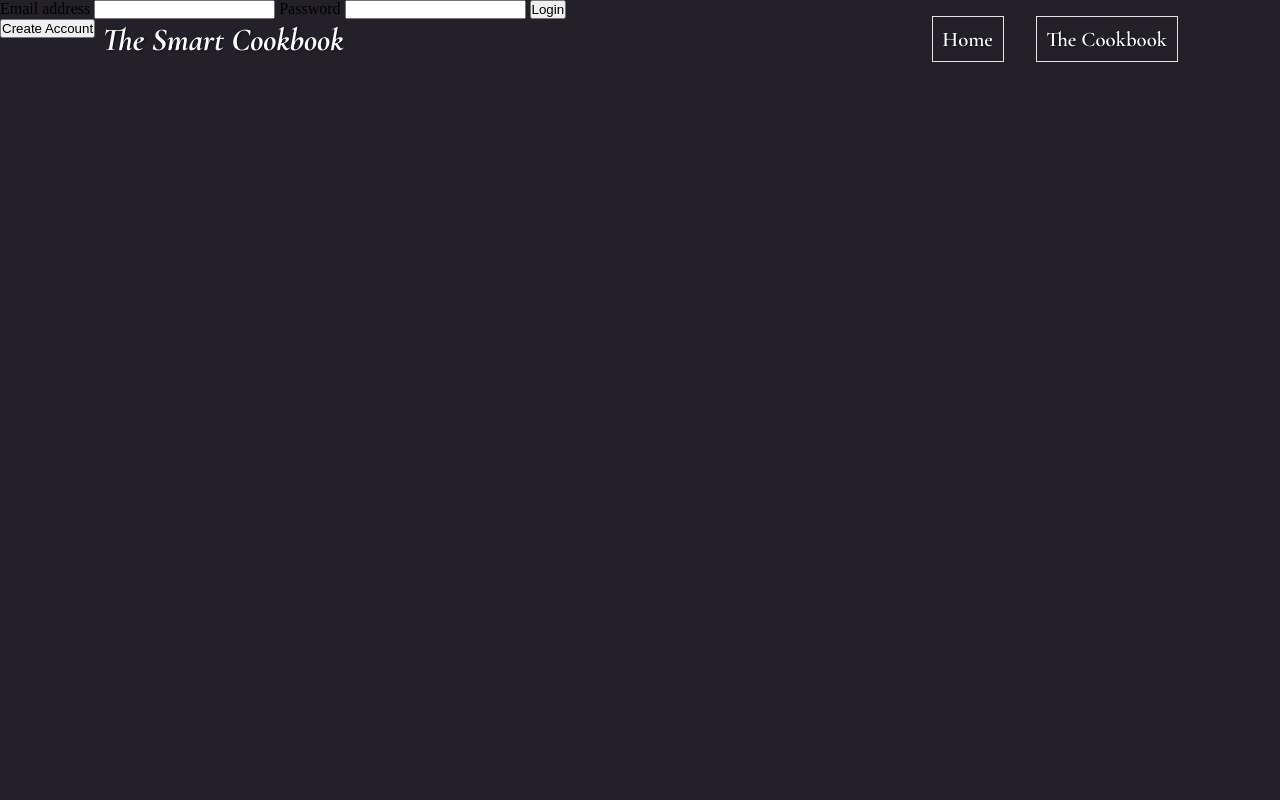
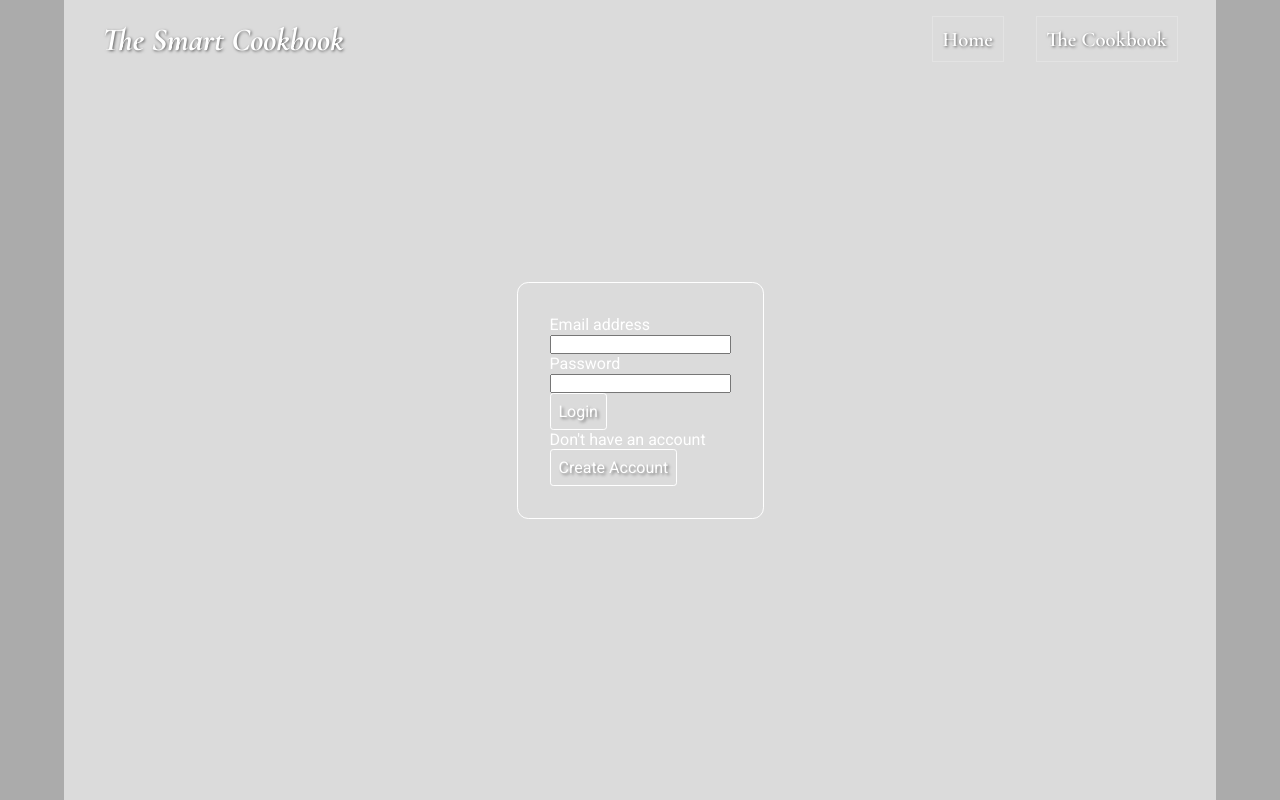
Before and after one commit to AlixMcGill/The-Smart-Cookbook, a website: page public/HTML/login.html in a window 1280 px wide. Drawn offline with nearby package versions, Linux system fonts and the light colour scheme.

Commit message:
Login and Create accounts front end setup

```diff
--- a/public/CSS/login.css
+++ b/public/CSS/login.css
@@ -0,0 +1,41 @@
+#login-form {
+    width: 90%;
+    height: 100vh;
+    display: flex;
+    justify-content: center;
+    align-items: center;
+    color: white;
+    font-family: "Roboto", sans-serif;
+    background-color: rgb(219, 219, 219);
+    margin-left: 5%;
+}
+
+.form-content-wrapper {
+    width: min-content;
+    padding: 2rem;
+    border: 1px solid white;
+    border-radius: .7rem;
+    display: flex;
+    flex-direction: column;
+    justify-content: center;
+}
+
+.form-content-wrapper h2 {
+    font-size: 1rem;
+    font-weight: 400;
+}
+
+button, input[type="submit"] {
+    padding: .5rem .5rem;
+    border: 1px solid white;
+    border-radius: .2rem;
+    text-shadow: 2px 2px 3px rgba(0, 0, 0, 0.4);
+    transition-duration: 1s;
+}
+
+button:hover, input[type="submit"]:hover {
+    background-color: rgb(200, 200, 200);
+    text-shadow: 2px 2px 3px rgba(0, 0, 0, 0.6);
+    border-radius: .5rem;
+    cursor: pointer;
+}
--- a/public/CSS/style.css
+++ b/public/CSS/style.css
@@ -13,6 +13,20 @@ a {
     all: unset;
 }
 
+button {
+    all: unset;
+}
+
+button:focus {
+    outline: revert;
+}
+
+input[type="submit"] {
+    all: unset;
+}
+
+/* Global styles */
+
 body {
-    background-color: rgb(35, 32, 42);
+    background-color: rgb(171, 171, 171);
 }
--- a/public/HTML/login.html
+++ b/public/HTML/login.html
@@ -17,6 +17,7 @@
         </nav>
     </header>
     <article id="login-form">
+        <div class="form-content-wrapper">
             <form action="">
                 <label for="email">Email address</label>
                 <input id="email" type="text">
@@ -24,8 +25,11 @@
                 <input id="password" type="text">
                 <input type="submit" value="Login">
             </form>
-
+            <h2>Don't have an account</h2>
+            <a href="./createAccount.html">
                 <button>Create Account</button>
+            </a>
+        </div>
     </article>
 </body>
 </html>
```
Also changed, not shown: public/HTML/createAccount.html (added, +20 -0 lines). Lines whose indentation alone changed are shown as unchanged.
